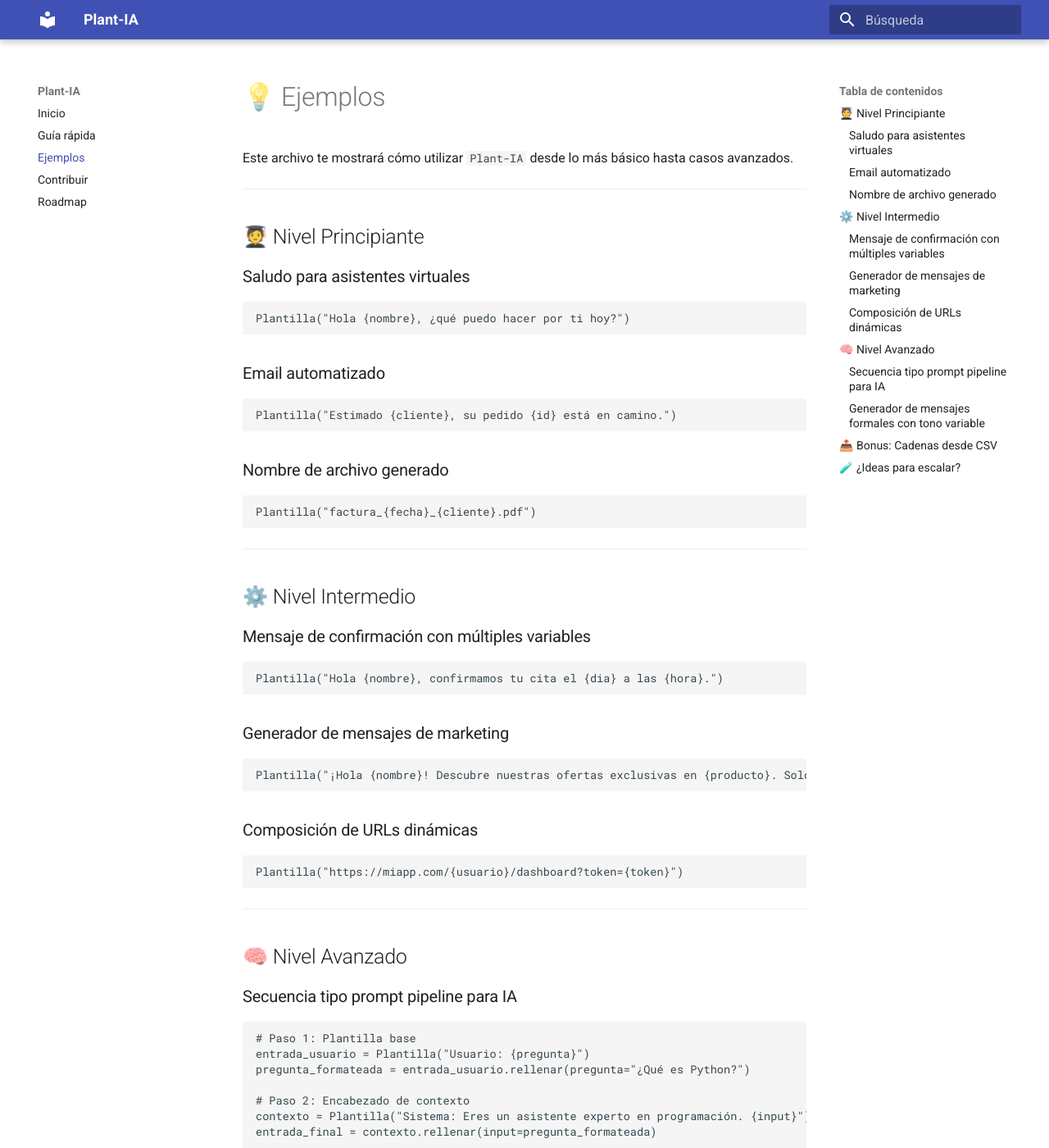
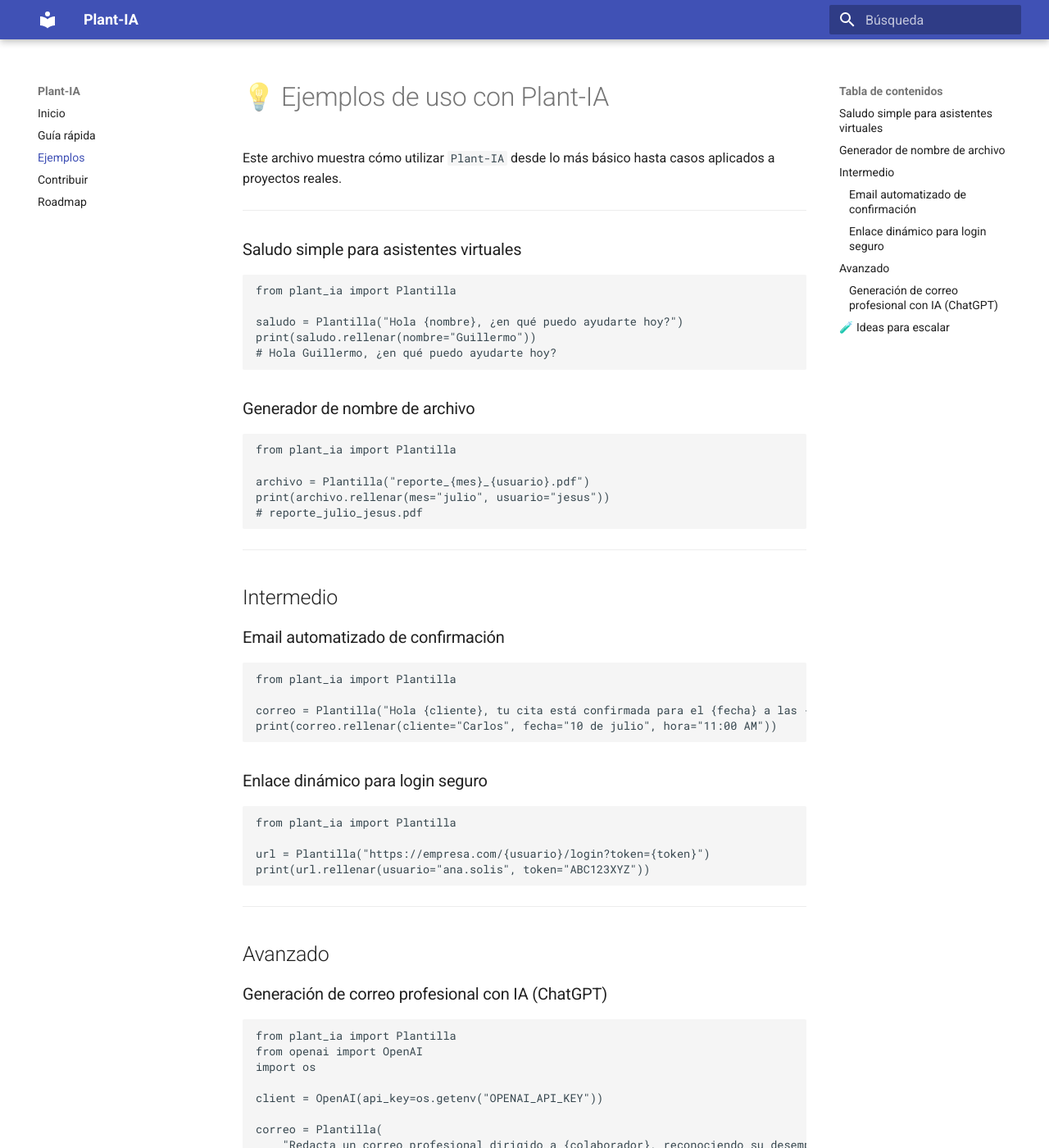
Before and after one commit to DISTinTheHouse/plant-ia, an MkDocs documentation site: the page built from docs/ejemplos.md, in a window 1280 px wide and 1400 px high. Shown: the whole window at 82% size. Built offline with MkDocs 1.6.1 and Material for MkDocs 9.7.7, drawn with Linux system fonts in a browser that asks for light colours; some of the changed text lies outside the part shown.

Commit message:
soporte completo con ChatGPT y mejoras en la documentacion

````diff
--- a/docs/ejemplos.md
+++ b/docs/ejemplos.md
@@ -1,86 +1,92 @@
 
-# 💡 Ejemplos
+# 💡 Ejemplos de uso con Plant-IA
 
-Este archivo te mostrará cómo utilizar `Plant-IA` desde lo más básico hasta casos avanzados.
+Este archivo muestra cómo utilizar `Plant-IA` desde lo más básico hasta casos aplicados a proyectos reales.
 
 ---
 
-## 🧑‍🎓 Nivel Principiante
+### Saludo simple para asistentes virtuales
+```python
+from plant_ia import Plantilla
 
-### Saludo para asistentes virtuales
-```python
-Plantilla("Hola {nombre}, ¿qué puedo hacer por ti hoy?")
+saludo = Plantilla("Hola {nombre}, ¿en qué puedo ayudarte hoy?")
+print(saludo.rellenar(nombre="Guillermo"))
+# Hola Guillermo, ¿en qué puedo ayudarte hoy?
 ```
 
-### Email automatizado
+### Generador de nombre de archivo
 ```python
-Plantilla("Estimado {cliente}, su pedido {id} está en camino.")
-```
+from plant_ia import Plantilla
 
-### Nombre de archivo generado
-```python
-Plantilla("factura_{fecha}_{cliente}.pdf")
+archivo = Plantilla("reporte_{mes}_{usuario}.pdf")
+print(archivo.rellenar(mes="julio", usuario="jesus"))
+# reporte_julio_jesus.pdf
 ```
 
 ---
 
-## ⚙️ Nivel Intermedio
+##  Intermedio
 
-### Mensaje de confirmación con múltiples variables
+### Email automatizado de confirmación
 ```python
-Plantilla("Hola {nombre}, confirmamos tu cita el {dia} a las {hora}.")
+from plant_ia import Plantilla
+
+correo = Plantilla("Hola {cliente}, tu cita está confirmada para el {fecha} a las {hora}.")
+print(correo.rellenar(cliente="Carlos", fecha="10 de julio", hora="11:00 AM"))
 ```
 
-### Generador de mensajes de marketing
+### Enlace dinámico para login seguro
 ```python
-Plantilla("¡Hola {nombre}! Descubre nuestras ofertas exclusivas en {producto}. Solo por hoy.")
-```
+from plant_ia import Plantilla
 
-### Composición de URLs dinámicas
-```python
-Plantilla("https://miapp.com/{usuario}/dashboard?token={token}")
+url = Plantilla("https://empresa.com/{usuario}/login?token={token}")
+print(url.rellenar(usuario="ana.solis", token="ABC123XYZ"))
 ```
 
 ---
 
-## 🧠 Nivel Avanzado
+## Avanzado
 
-### Secuencia tipo prompt pipeline para IA
+### Generación de correo profesional con IA (ChatGPT)
 ```python
-# Paso 1: Plantilla base
-entrada_usuario = Plantilla("Usuario: {pregunta}")
-pregunta_formateada = entrada_usuario.rellenar(pregunta="¿Qué es Python?")
+from plant_ia import Plantilla
+from openai import OpenAI
+import os
 
-# Paso 2: Encabezado de contexto
-contexto = Plantilla("Sistema: Eres un asistente experto en programación. {input}")
-entrada_final = contexto.rellenar(input=pregunta_formateada)
+client = OpenAI(api_key=os.getenv("OPENAI_API_KEY"))
 
-print(entrada_final)
-```
+correo = Plantilla(
+    "Redacta un correo profesional dirigido a {colaborador}, reconociendo su desempeño como {rol} "
+    "en el proyecto '{proyecto}'. Menciona su impacto y motívalo a seguir contribuyendo. "
+    "Usa un tono institucional, claro y profesional."
+)
 
-### Generador de mensajes formales con tono variable
-```python
-Plantilla("Hola {nombre}, lamento informarte que {asunto}. Atte, {equipo}.")
+datos = {
+    "colaborador": "Laura Ramírez",
+    "rol": "Engineering Manager",
+    "proyecto": "Desarrollo de la plataforma OCI Next-Gen"
+}
+
+prompt = correo.rellenar(**datos)
+
+respuesta = client.chat.completions.create(
+    model="gpt-3.5-turbo",
+    messages=[
+        {"role": "system", "content": "Eres parte del equipo de Recursos Humanos de Oracle."},
+        {"role": "user", "content": prompt}
+    ],
+    temperature=0.6
+)
+
+print(respuesta.choices[0].message.content)
 ```
 
 ---
 
-## 📤 Bonus: Cadenas desde CSV
-```python
-import csv
-from plant_ia import Plantilla
 
-with open('prompts.csv', encoding='utf-8') as f:
-    lector = csv.DictReader(f)
-    for fila in lector:
-        plantilla = Plantilla(fila['mensaje'])
-        print(plantilla.rellenar(nombre=fila['nombre']))
-```
+## 🧪 Ideas para escalar
 
----
-
-## 🧪 ¿Ideas para escalar?
-- Agregar selector de tono (formal, casual, técnico).
-- Exportar a PDF, HTML o email.
-- Crear múltiples plantillas por flujo.
-- Integrar con herramientas como Zapier, Make o APIs.
+- Agregar selector de tono (formal, casual, inspirador).
+- Exportar resultados como PDF o email.
+- Integrar con sistemas internos, CRMs o APIs.
+- Usar en dashboards, chatbots o pipelines de IA.
--- a/docs/guia.md
+++ b/docs/guia.md
@@ -1,19 +1,93 @@
-# 🚀 Guía Rápida
 
-Plant-IA te permite estructurar mensajes dinámicos con placeholders.
+# Guía Rápida de Uso Empresarial con `Plant-IA`
 
-## Crear una plantilla
+Esta guía te muestra cómo usar `Plant-IA` en contextos empresariales reales, como **contaduría** y **tecnología**, generando mensajes profesionales personalizados o prompts para modelos como ChatGPT.
+
+---
+
+## Escenario 1: Contaduría — Notificación de factura generada
+
+### 🎯 Objetivo
+Enviar un mensaje automatizado a un cliente cuando su factura está lista, incluyendo el monto, la fecha y el número de folio.
+
+### ✅ Paso a paso
 
 ```python
 from plant_ia import Plantilla
 
-plantilla = Plantilla("Hola {nombre}, bienvenido a la app.")
-print(plantilla.rellenar(nombre="Luis"))
+# 1. Definir la plantilla con variables
+factura = Plantilla(
+    "Estimado {cliente}, su factura con folio {folio} por un monto de ${monto} ha sido generada el {fecha}. "
+    "Gracias por confiar en nosotros."
+)
+
+# 2. Datos reales
+datos = {
+    "cliente": "Ana Torres",
+    "folio": "FAC-202507",
+    "monto": "2,350.75",
+    "fecha": "09 de julio de 2025"
+}
+
+# 3. Inyectar datos en la plantilla
+mensaje = factura.rellenar(**datos)
+
+# 4. Imprimir o enviar por correo
+print(mensaje)
 ```
 
-Puedes usar tantos valores como necesites:
+#### 🧾 Resultado:
+```
+Estimado Ana Torres, su factura con folio FAC-202507 por un monto de $2,350.75 ha sido generada el 09 de julio de 2025. Gracias por confiar en nosotros.
+```
+
+---
+
+## Escenario 2: Tecnología (Oracle Tech) — Evaluación de desempeño con ChatGPT
+
+### 🎯 Objetivo
+Redactar un correo formal para reconocer la labor de un colaborador técnico en un proyecto de infraestructura.
+
+### ✅ Paso a paso
 
 ```python
-p = Plantilla("Pedido {id} para {cliente}")
-print(p.rellenar(id=42, cliente="Carlos"))
+from plant_ia import Plantilla
+from openai import OpenAI
+import os
+
+# 1. Cliente OpenAI con clave segura
+client = OpenAI(api_key=os.getenv("OPENAI_API_KEY"))
+
+# 2. Definir plantilla empresarial
+plantilla = Plantilla(
+    "Redacta un correo profesional dirigido a {colaborador}, reconociendo su valiosa contribución como {rol} "
+    "en el proyecto '{proyecto}'. El correo debe destacar su impacto desde su incorporación el {fecha_inicio}, "
+    "usando un tono institucional, técnico y motivador."
+)
+
+# 3. Datos personalizados
+datos = {
+    "colaborador": "Carlos Medina",
+    "rol": "Ingeniero Cloud",
+    "proyecto": "Migración a Oracle Autonomous DB",
+    "fecha_inicio": "2 de mayo de 2025"
+}
+
+# 4. Generar prompt dinámico
+prompt = plantilla.rellenar(**datos)
+
+# 5. Enviar prompt a ChatGPT
+respuesta = client.chat.completions.create(
+    model="gpt-3.5-turbo",
+    messages=[
+        {"role": "system", "content": "Eres un asistente profesional de Recursos Humanos especializado en tecnología."},
+        {"role": "user", "content": prompt}
+    ],
+    temperature=0.6
+)
+
+# 6. Mostrar resultado
+print(respuesta.choices[0].message.content)
 ```
+
+---
````
Also changed, not shown: README.md (+77 -6 lines), docs/index.md (+21 -5 lines), roles.json (added, +433 -0 lines), site/search/search_index.json, 2 other files.
